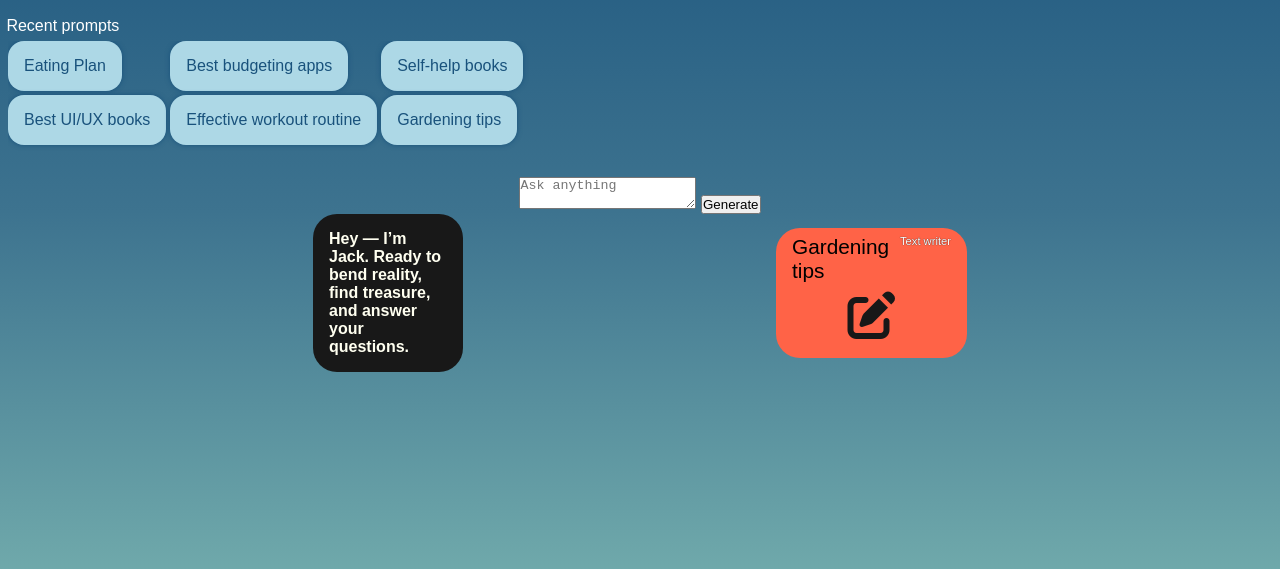
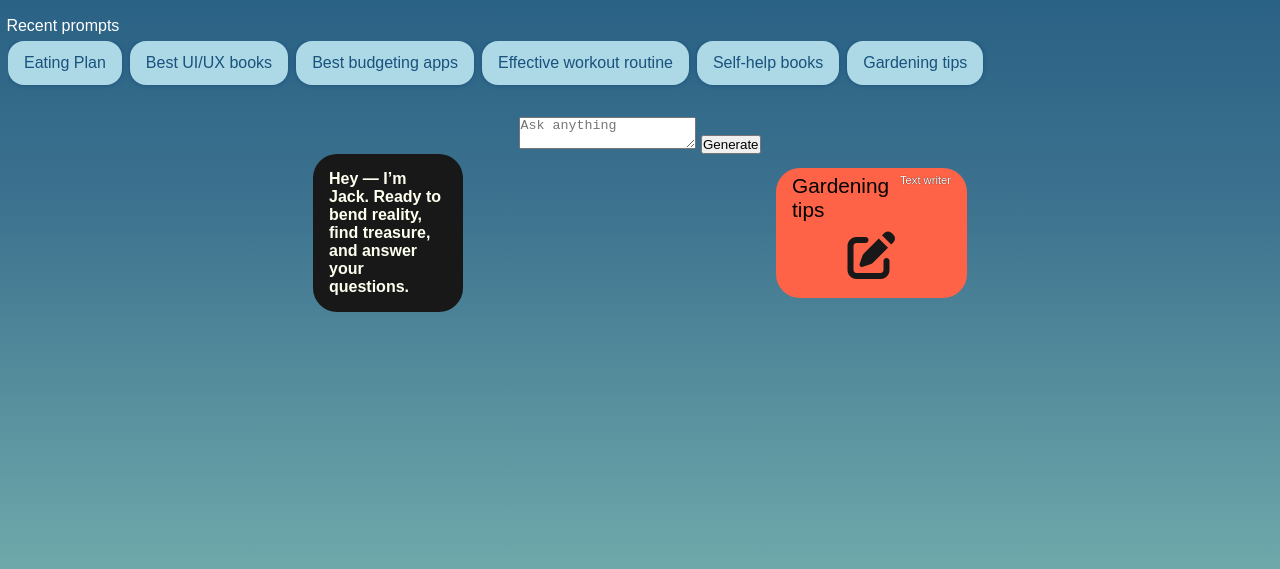
Before and after one commit to Aminkhan-mid/AI-App, a website: page public/index.html in a window 1280 px wide. Shown: the part 189-758 px from the top of the page. Drawn offline with Linux system fonts and the light colour scheme.

Commit message:
Update index.css

```diff
--- a/public/index.css
+++ b/public/index.css
@@ -58,17 +58,17 @@ header .recent-prompt{
     margin: 0.4em;
 }
 .all-prompts{
-    display: grid;
-    grid-auto-flow: column;
-    grid-template-rows: repeat(2, auto);
-    grid-auto-columns: max-content;
-    gap: 0.25em 0.25em;
+    display: flex;
+    flex-wrap: wrap;
+    gap: 0.5em;
     margin: 0 0 1em 0.5em;
+    max-height: 6em;
     overflow-x: auto;
     scroll-behavior: smooth;
     padding-bottom: 1em;
     scrollbar-width: none;
     white-space: nowrap;
+
 }
 .all-prompts::-webkit-scrollbar{
     height: 6px;
@@ -78,14 +78,15 @@ header .recent-prompt{
     border-radius: 10px;
 }
 .prompt{
+    flex: 0 0 auto;
     background-color: lightblue;
     color: #19527c;
     border-radius: 1em;
     border: none;
-    padding: 1em;
-    width: fit-content;
+    padding: 0.8em 1em;
     box-shadow: 0px 0px 5px #19527c;
     cursor: pointer;
+    white-space: nowrap;
 }
 
 /***********/
```
